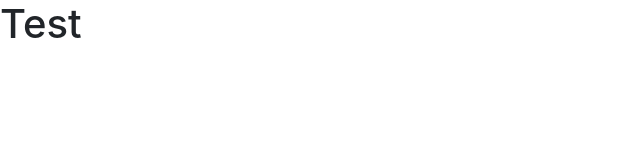
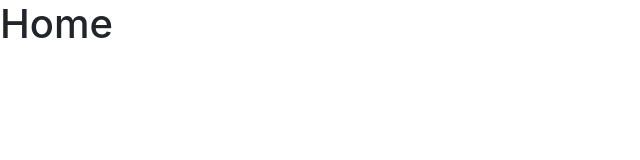
Before and after one commit to angelicamapeso/portfolio-v2, a React (Create React App) app: page / in a window 1280 px wide. Shown: the top 160 px of the page, without its empty margins (0-640 px from the left). Built offline with nearby package versions, Linux system fonts and the light colour scheme.

Commit message:
Implement Router for multiple pages

```diff
--- a/src/App.js
+++ b/src/App.js
@@ -1,7 +1,30 @@
 import React from "react";
+import { BrowserRouter as Router, Switch, Route } from "react-router-dom";
 
 function App() {
-  return <h1>Test</h1>;
+  return (
+    <>
+      <Router>
+        <Switch>
+          <Route exact path="/">
+            <h1>Home</h1>
+          </Route>
+          <Route exact path="/portfolio">
+            <h1>Portfolio</h1>
+          </Route>
+          <Route path="/about">
+            <h1>About</h1>
+          </Route>
+          <Route path="/contact">
+            <h1>Contact</h1>
+          </Route>
+          <Route path="/portfolio/:name">
+            <h1>Portfolio Project</h1>
+          </Route>
+        </Switch>
+      </Router>
+    </>
+  );
 }
 
 export default App;
```
